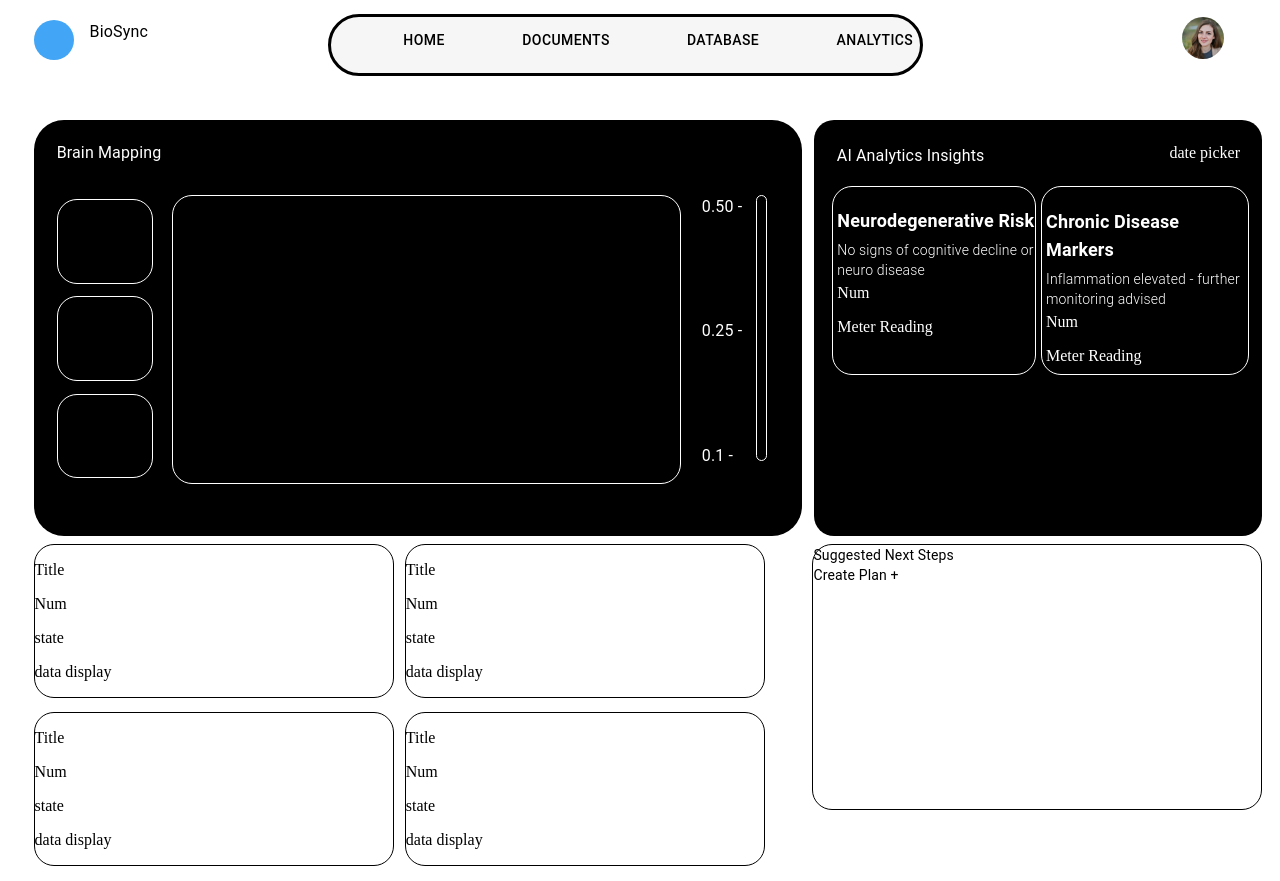
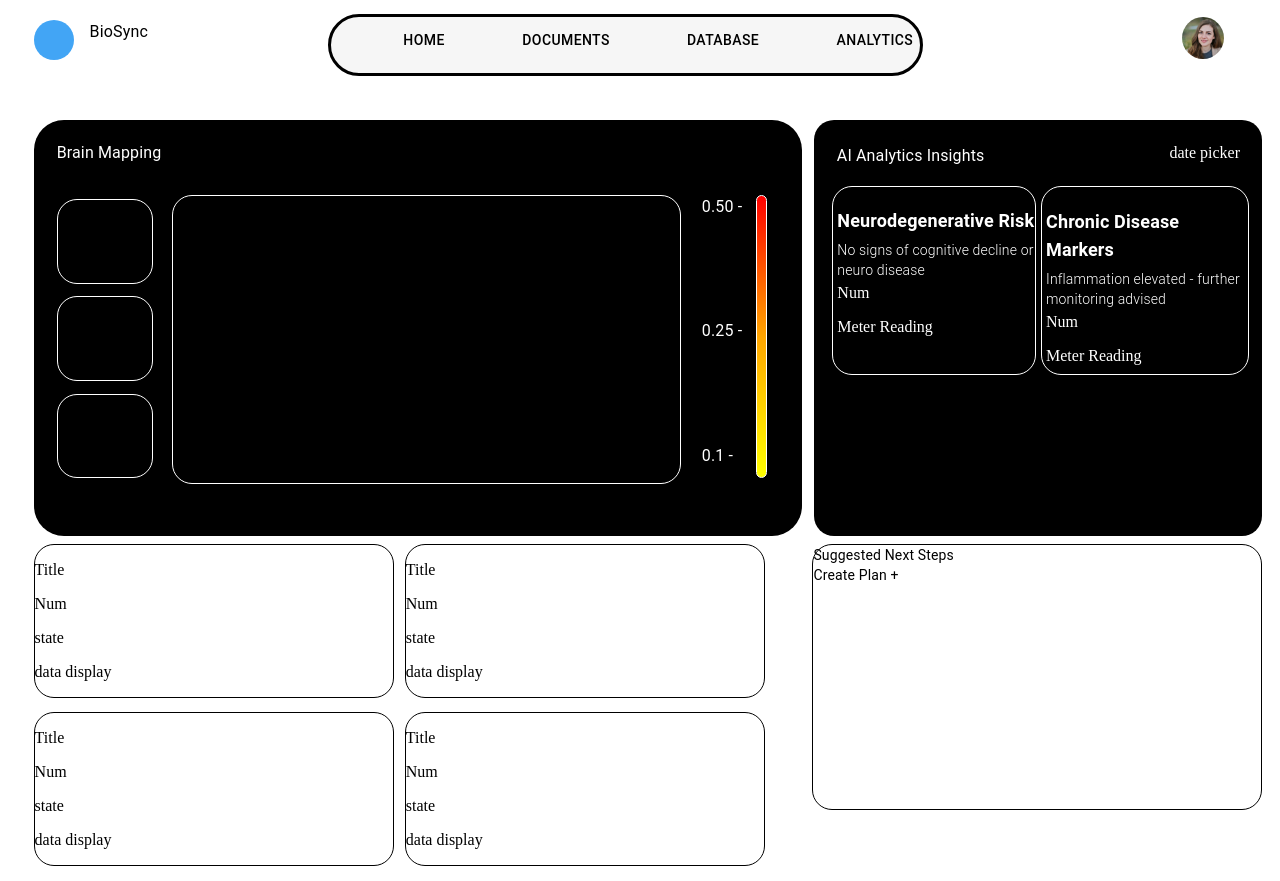
Before and after one commit to RichardJeanBaptiste/healthcare_dashboard, a React (Vite) app: page / in a window 1280 px wide. Built offline with nearby package versions, Linux system fonts and the light colour scheme; some icons are missing.

Commit message:
added gradient colors

```diff
--- a/src/components/Brain_Map.tsx
+++ b/src/components/Brain_Map.tsx
@@ -71,12 +71,13 @@ export default function Brain_Map() {
         },
         heat_meter_colors: {
             width: '10%',
-            height: '92%',
+            height: '98%',
             color:'white',
             borderStyle: 'solid',
             borderRadius: '20px',
             borderWidth: '.5px',
-            marginLeft: '16%'
+            marginLeft: '16%',
+            background: 'linear-gradient(to bottom, red, orange, yellow)',
         }
 
     }
```
